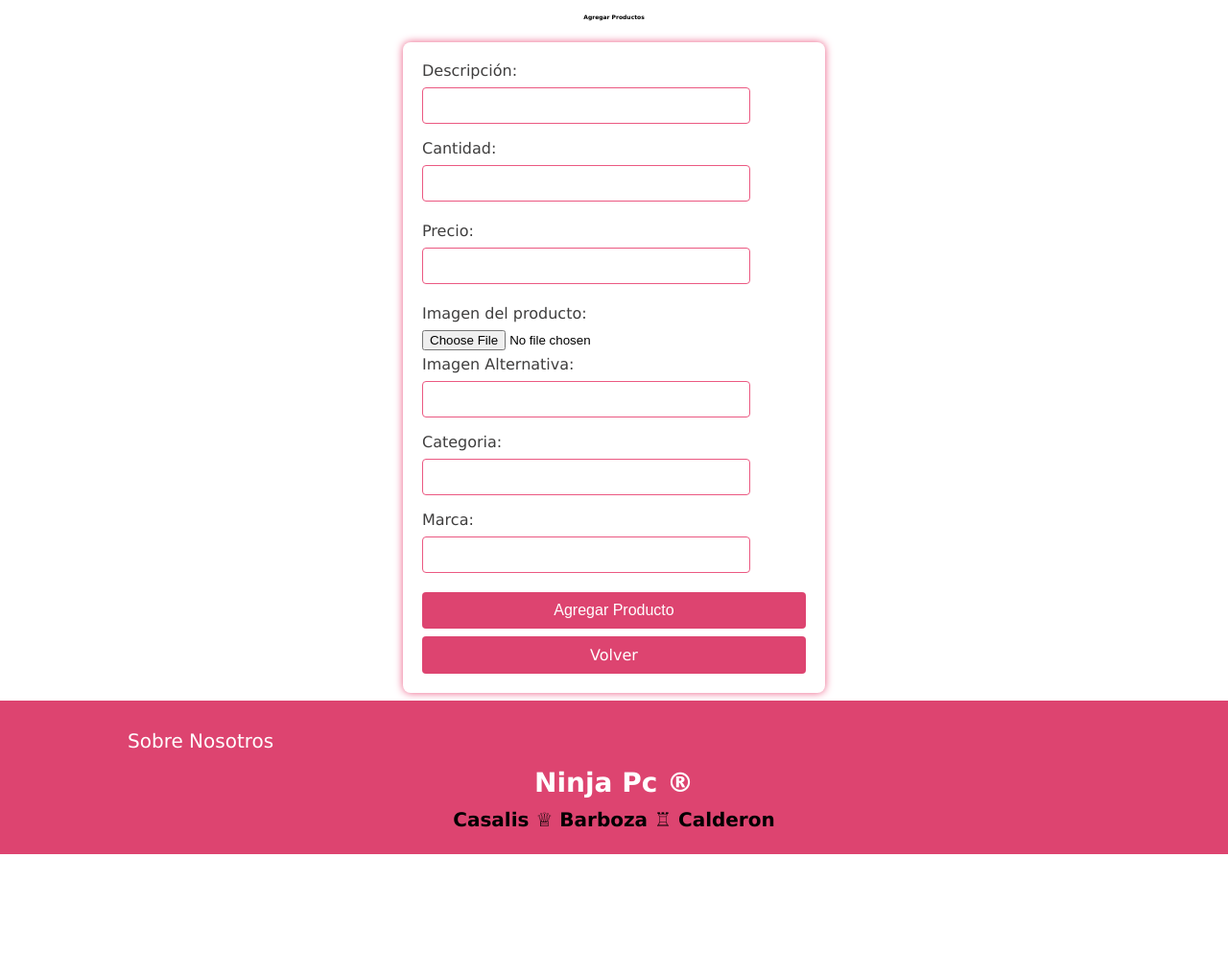
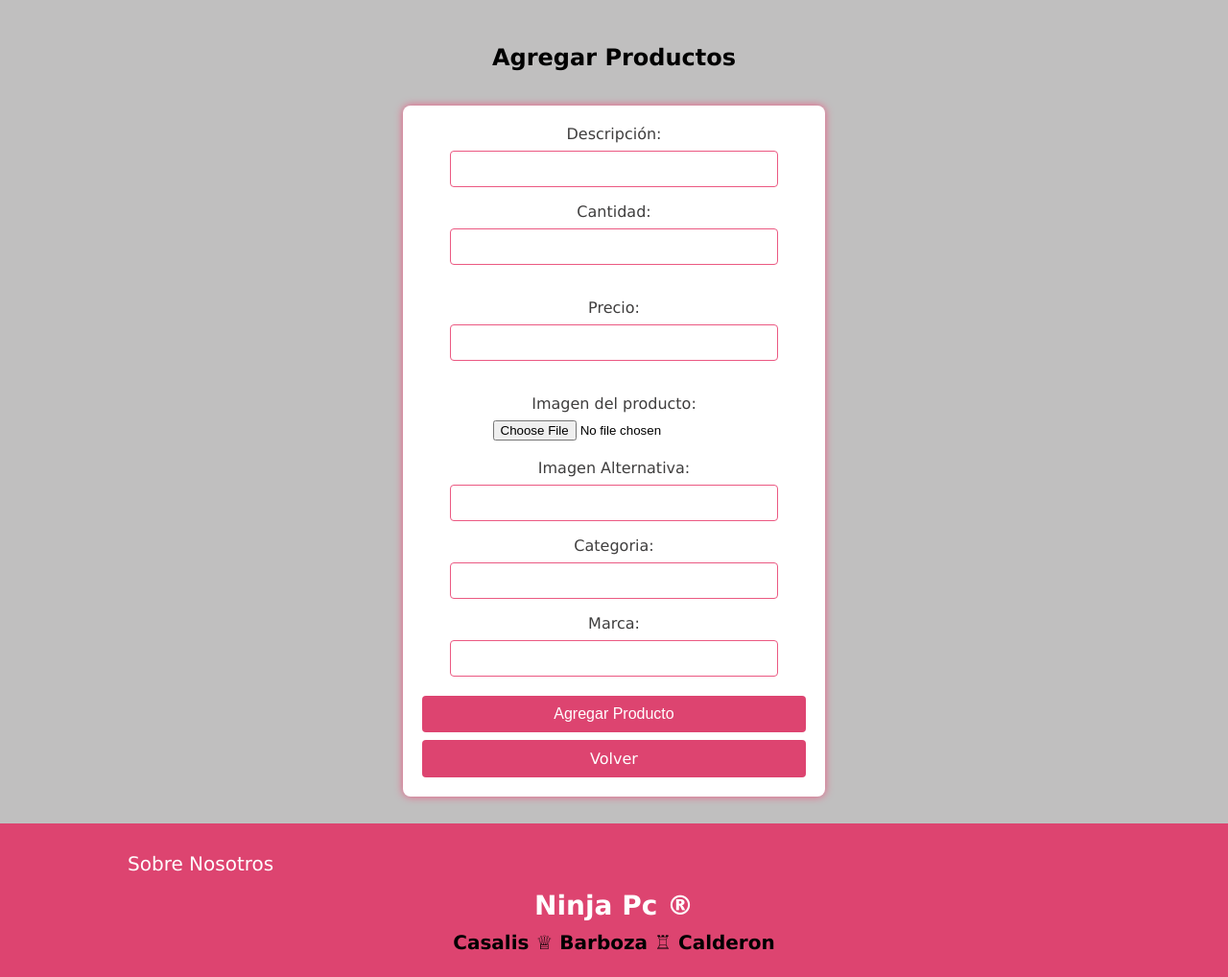
Before and after one commit to ccalder0n/CodoACodo, a Flask app: template templates/nuevoProducto.html in a window 1280 px wide. Shown: the part 120-1138 px from the top of the page at 96% size. Before the commit the page ends 1010 px from the top, so only its background shows below. Run offline with Flask 3, Linux system fonts and the light colour scheme; the template is opened without the code that fills it, so the values that code supplies are empty.

Commit message:
pequeños toques

```diff
--- a/static/css/nuevoProducto.css
+++ b/static/css/nuevoProducto.css
@@ -3,7 +3,20 @@
     --rosa: #eb5982;
     --oscuro: rgb(63, 62, 62);
     --claro: white;
+    font-size: 4px;
 }
+
+.seccionUno{
+    min-height: 70vh;
+    display: flex;
+    flex-direction: column;
+    align-items: center;
+    justify-content: center;
+    background-color: var(--gris);
+    text-align: center;
+    padding: 20px;
+    font-size: 4rem;
+  }
 
 .formulario {
     width: 80%;
@@ -78,7 +91,7 @@
 
 .titleNuevo{
   text-align: center;
-  margin-top: 1rem;
+  margin-top: 4rem;
   font-family: Verdana, Geneva, Tahoma, sans-serif;
 }
 
--- a/static/css/tienda.css
+++ b/static/css/tienda.css
@@ -45,7 +45,7 @@
 .filter-buttons{
   width: 100%;
   display: flex;
-  flex-direction: column;
+  flex-direction: row;
   justify-content: center;
   align-items: center;
   margin-top: 20px;
@@ -139,9 +139,11 @@
   .productoContainer {justify-content: center;margin: 0 auto}
   .seccionUno{min-height: 88vh; font-size: 5rem;}
   .titleNuevo{font-size: 5rem;}
+  .filter-buttons{flex-direction: row;}
 }
 
 @media only screen  and (max-width: 425px){
   .seccionUno{min-height: 85vh; font-size: 4rem;}
   .titleNuevo{font-size: 4rem;}
+  .filter-buttons{flex-direction: column;}
 }
```
